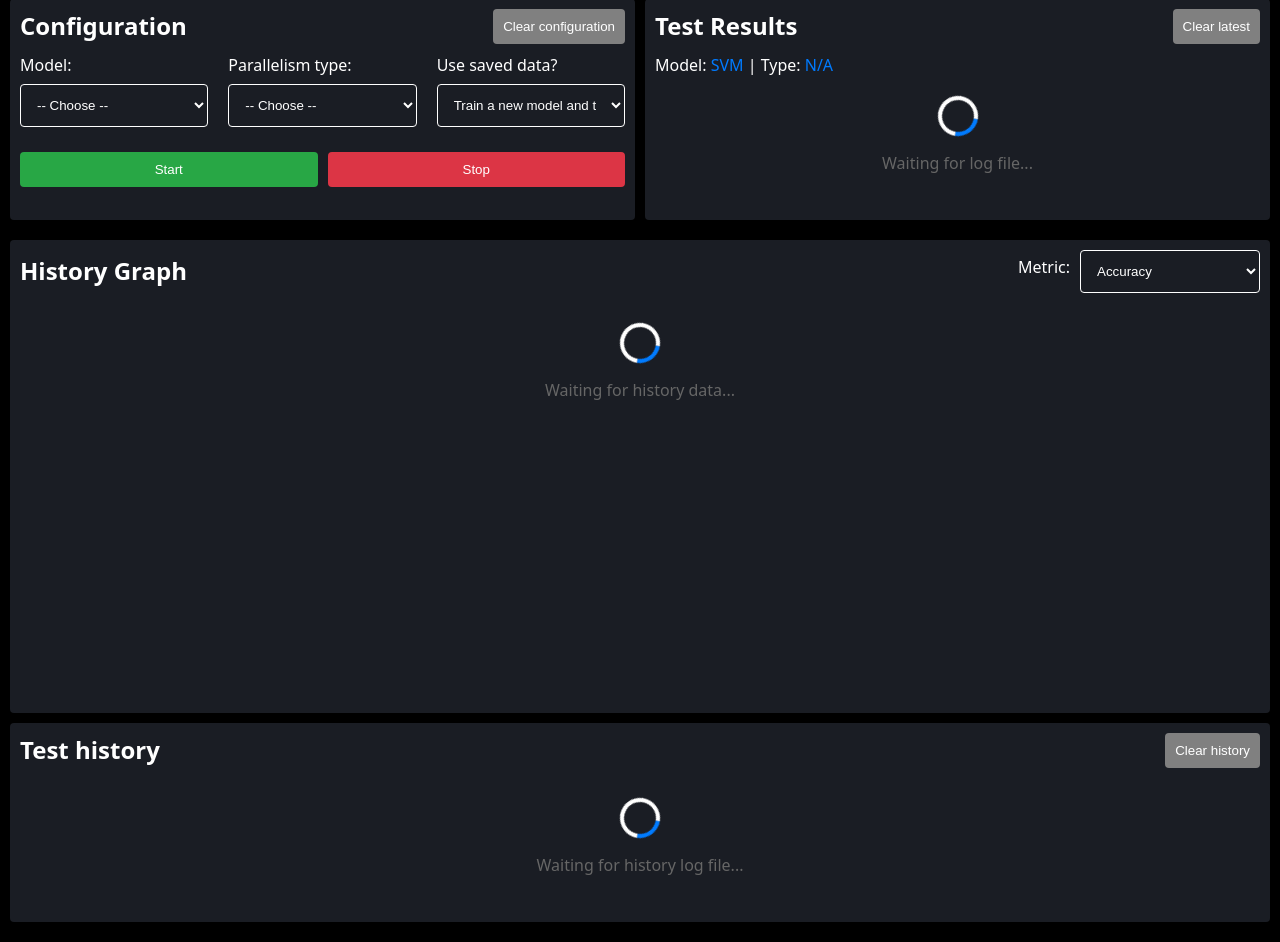
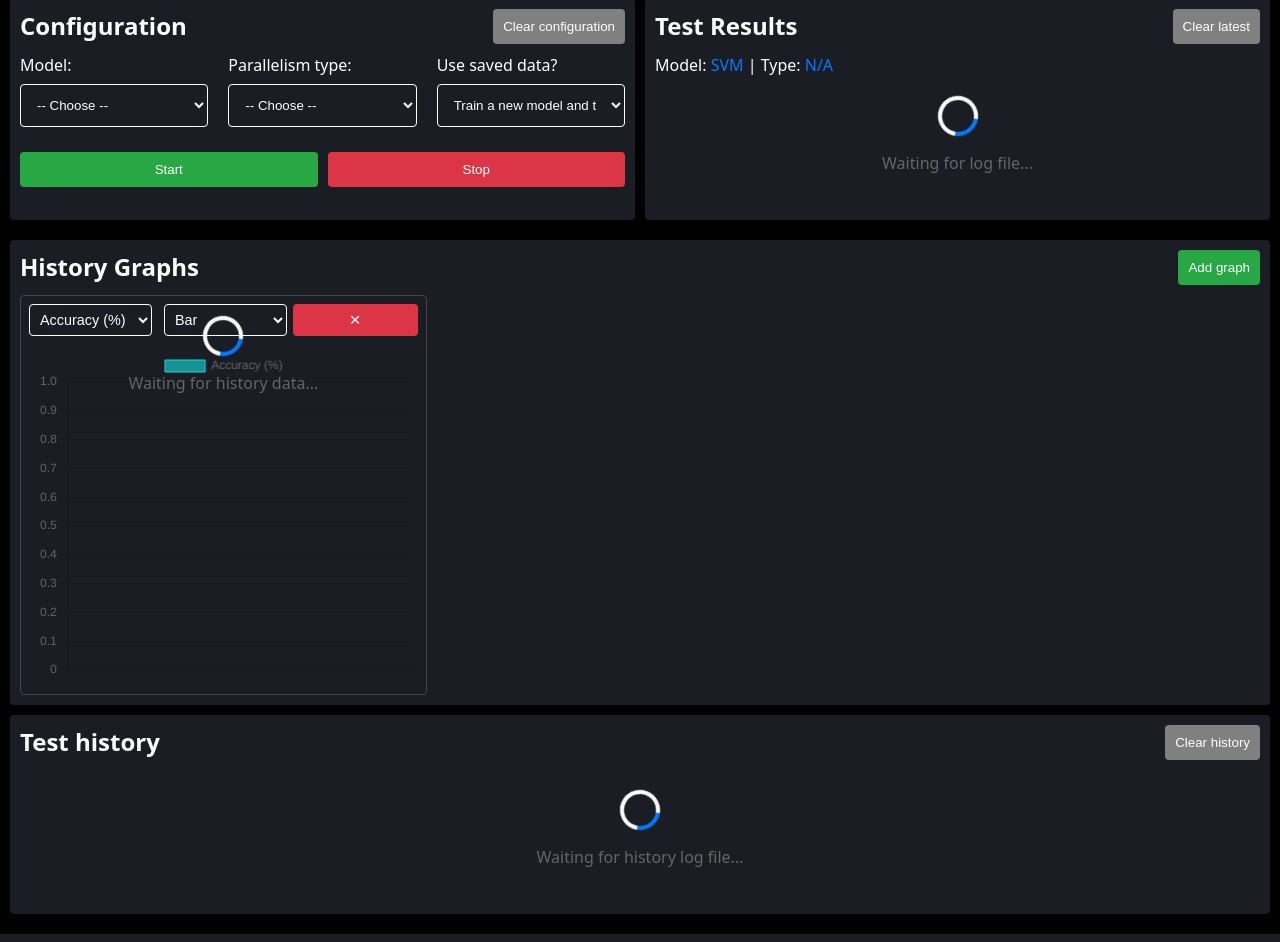
Before and after one commit to linham-8/D0020E_RPI_Cluster_Project, a Python web app: template code/flask/templates/index.html in a window 1280 px wide. Shown: the part 113-1055 px from the top of the page. Run offline with Jinja, Linux system fonts and the light colour scheme; the template is opened without the code that fills it, so the values that code supplies are empty.

Commit message:
Pushar för daniel så jag kan merga

```diff
--- a/code/flask/static/css/styles.css
+++ b/code/flask/static/css/styles.css
@@ -223,26 +223,76 @@ td {
     margin-top: 10px;
 }
 
-.graph-container {
-    position: relative;
-    width: 100%;
-    height: 400px; /* CRITICAL: gives canvas visible height */
+/* tiling manager container */
+.graph-tiles {
+    display: grid;
+    gap: 10px;
+    grid-template-columns: repeat(auto-fill, minmax(320px, 1fr));
+    grid-auto-rows: 400px;
 }
 
-#history-chart {
+.tile {
+    background: #1a1d24;
+    border: 1px solid #444;
+    border-radius: 4px;
+    padding: 8px;
+    display: flex;
+    flex-direction: column;
+    position: relative;
+    min-height: 400px;
+}
+
+.tile[draggable="true"] {
+    cursor: move;
+}
+
+.tile-header {
+    display: flex;
+    gap: 6px;
+    align-items: center;
+    margin-bottom: 6px;
+    flex-wrap: wrap;
+}
+
+.tile-header select {
+    flex: 1;
+    min-width: 120px;
+    padding: 6px;
+    background: #1a1d24;
+    color: white;
+    border: 1px solid white;
+    border-radius: 4px;
+    font-size: 0.9rem;
+}
+
+.tile-header button.remove-btn {
+    background: #dc3545;
+    color: white;
+    border: none;
+    border-radius: 4px;
+    padding: 2px 8px;
+    cursor: pointer;
+    font-size: 1.2rem;
+    line-height: 1;
+    height: 32px;
+}
+
+.tile-canvas {
+    position: relative;
+    flex: 1;
+    width: 100%;
+    min-height: 300px;
+}
+
+.tile-canvas canvas {
     width: 100% !important;
     height: 100% !important;
 }
 
-/* Optional: make metric selector look nicer */
-
-.controls {
-    display: flex;
-    align-items: center;
-    gap: 10px;
+.tile-loader {
+    position: absolute;
+    top: 0;
+    left: 0;
+    right: 0;
+    bottom: 0;
 }
-
-.controls select {
-    width: auto;
-    min-width: 180px;
-}
--- a/code/flask/static/js/Graphs.js
+++ b/code/flask/static/js/Graphs.js
@@ -1,6 +1,43 @@
-// Fetch history and render an accuracy-over-runs chart using Chart.js
+// dynamic tiling manager for history charts
 (function () {
-    let chart = null;
+    function log(msg) {
+        console.log(msg);
+        let d = document.getElementById('debug');
+        if (!d) {
+            d = document.createElement('pre');
+            d.id = 'debug';
+            d.style.color = 'white';
+            d.style.background = 'rgba(0,0,0,0.75)';
+            d.style.padding = '4px';
+            d.style.position = 'fixed';
+            d.style.top = '0';
+            d.style.left = '0';
+            d.style.zIndex = '9999';
+            d.style.maxHeight = '200px';
+            d.style.overflow = 'auto';
+            document.body.appendChild(d);
+        }
+        d.textContent += msg + "\n";
+    }
+   // log('Graphs.js loaded');
+    const labelMap = {
+        'accuracy': 'Accuracy (%)',
+        'throughput': 'Throughput',
+        'training_time': 'Training Time (s)',
+        'test_time': 'Test Time (s)',
+        'latency_per_batch': 'Latency per batch (ms)',
+        'epochs': 'Epochs'
+    };
+
+    // handlers map metric key to extractor from history entry
+    const metricHandlers = {
+        accuracy: h => (h.tests && h.tests[0] ? h.tests[0].accuracy : null),
+        test_time: h => (h.tests && h.tests[0] ? h.tests[0].test_time : null),
+        latency_per_batch: h => h.latency_per_batch_ms || (h.tests && h.tests[0] ? h.tests[0].inference_latency_ms : null),
+        throughput: h => h.throughput,
+        training_time: h => h.training_time,
+        epochs: h => h.epochs
+    };
 
     function formatTimestamp(ts) {
         try {
@@ -10,20 +47,19 @@
         return ts;
     }
 
-    function buildChart(ctx, labels, data, displayLabel, isPercent) {
+    function buildChart(ctx, labels, data, displayLabel, isPercent, chartType = 'bar') {
         return new Chart(ctx, {
-            type: 'bar',
+            type: chartType,
             data: {
-                labels: labels,
+                labels,
                 datasets: [{
                     label: displayLabel,
-                    data: data,
+                    data,
                     borderColor: 'rgb(32, 215, 215)',
                     backgroundColor: 'rgba(25, 158, 158, 0.91)',
                     borderWidth: 1,
                     maxBarThickness: 48,
-                    //tension: 0.2,
-                    //fill: true,
+                    tension: 0.2,
                 }]
             },
             options: {
@@ -33,16 +69,13 @@
                 layout: { padding: 8 },
                 scales: {
                     y: { beginAtZero: true },
-                    x: {
-                        ticks: { autoSkip: false },
-                        title: { display: false }
-                    }
+                    x: { ticks: { autoSkip: false }, title: { display: false } }
                 },
                 plugins: {
                     tooltip: {
                         callbacks: {
-                            label: function(context) {
-                                let v = context.formattedValue;
+                            label: function(ctx) {
+                                let v = ctx.formattedValue;
                                 return isPercent ? `${v} %` : v;
                             }
                         }
@@ -52,86 +85,188 @@
         });
     }
 
-    async function refreshChart() {
-        try {
-            const res = await fetch('/api/history');
-            const history = await res.json();
+    let historyData = [];
+    const tiles = [];
 
-            const canvas = document.getElementById('history-chart');
-            const loader = document.getElementById('graph-loader');
+    function updateAllCharts() {
+        tiles.forEach(tile => {
+            if (!tile.canvas || !tile.canvas.parentElement) return;
 
-            if (!history || history.length === 0) {
-                if (canvas) canvas.style.display = 'none';
-                if (loader) loader.style.display = 'block';
-                return;
-            }
-
-            const metricSelect = document.getElementById('metric-select');
-            const selectedMetric = metricSelect ? metricSelect.value : 'accuracy';
-
-            // Prefer showing the parallelism type on the x-axis; fall back to timestamp/run number
-            const labels = history.map((h, i) => {
+            const metric = tile.metricSelect.value;
+            const chartType = tile.typeSelect ? tile.typeSelect.value : 'bar';
+            const labels = historyData.map((h, i) => {
                 if (h.parallelism_type) return h.parallelism_type;
                 if (h.timestamp) return formatTimestamp(h.timestamp);
                 return `Run ${i+1}`;
             });
-            const data = history.map(h => {
-                const v = parseFloat(h[selectedMetric]);
+            const handler = metricHandlers[metric] || (h => parseFloat(h[metric]));
+            const data = historyData.map(h => {
+                const raw = handler(h);
+                const v = parseFloat(raw);
                 return Number.isFinite(v) ? v : null;
             });
+            const isPercent = metric === 'accuracy';
+            const displayLabel = labelMap[metric] || metric;
 
-            if (loader) loader.style.display = 'none';
-            if (canvas) {
-                canvas.style.display = 'block';
-                // give the canvas a fixed visual height for better resolution
-                canvas.style.width = '100%';
-                canvas.style.height = '360px';
+            const rect = tile.canvas.parentElement.getBoundingClientRect();
+            const width = rect.width || 300;
+            const height = rect.height || 300;
+
+            if (width === 0 || height === 0) {
+                return;
             }
 
-            const ctx = canvas.getContext('2d');
-            // ensure high-DPI rendering matches display size
-            const scale = window.devicePixelRatio || 1;
-            ctx.canvas.width = ctx.canvas.clientWidth * scale;
-            ctx.canvas.height = ctx.canvas.clientHeight * scale;
-            ctx.scale(scale, scale);
-
-            const labelMap = {
-                'accuracy': 'Accuracy (%)',
-                'throughput': 'Throughput',
-                'training_time': 'Training time (s)',
-                'test_time': 'Test time (s)',
-                'latency_per_batch': 'Latency per batch (ms)',
-                'epochs': 'Epochs'
-            };
-            const isPercent = selectedMetric === 'accuracy';
-            const displayLabel = labelMap[selectedMetric] || selectedMetric;
-
-            if (chart) {
-                chart.data.labels = labels;
-                chart.data.datasets[0].data = data;
-                chart.data.datasets[0].label = displayLabel;
-                chart.options.plugins.tooltip.callbacks.label = function(context) {
+            if (tile.chart) {
+                tile.chart.config.type = chartType;
+                tile.chart.data.labels = labels;
+                tile.chart.data.datasets[0].data = data;
+                tile.chart.data.datasets[0].label = displayLabel;
+                tile.chart.options.plugins.tooltip.callbacks.label = function(context) {
                     let v = context.formattedValue;
                     return isPercent ? `${v} %` : v;
                 };
-                chart.update();
+                tile.chart.update();
             } else {
-                chart = buildChart(ctx, labels, data, displayLabel, isPercent);
+                try {
+                    const ctx = tile.canvas.getContext('2d');
+                    const scale = window.devicePixelRatio || 1;
+                    ctx.canvas.width = width * scale;
+                    ctx.canvas.height = height * scale;
+                    ctx.scale(scale, scale);
+                    tile.chart = buildChart(ctx, labels, data, displayLabel, isPercent, chartType);
+                } catch (err) {
+                    console.error('Failed to create chart:', err);
+                }
             }
+        });
+    }
 
-            // attach change handler once
-            if (metricSelect && !metricSelect._listenerAttached) {
-                metricSelect.addEventListener('change', () => refreshChart());
-                metricSelect._listenerAttached = true;
-            }
+    async function fetchHistory() {
+        try {
+            const res = await fetch('/api/history');
+            const json = await res.json();
+            historyData = json || [];
+            updateAllCharts();
+            document.querySelectorAll('.tile-loader').forEach(l => l.style.display = historyData.length ? 'none' : 'block');
         } catch (err) {
-            console.error('Failed to refresh chart:', err);
+            console.error('Failed to fetch history:', err);
         }
     }
 
-    // Initial render and periodic refresh
+    function makeTileElement() {
+        const tile = document.createElement('div');
+        tile.className = 'tile';
+        tile.setAttribute('draggable', 'true');
+
+        const header = document.createElement('div');
+        header.className = 'tile-header';
+
+        const select = document.createElement('select');
+        Object.keys(labelMap).forEach(key => {
+            const opt = document.createElement('option');
+            opt.value = key;
+            opt.textContent = labelMap[key];
+            select.appendChild(opt);
+        });
+        select.value = 'accuracy';
+        header.appendChild(select);
+
+        const typeSelect = document.createElement('select');
+        ['bar','line'].forEach(t => {
+            const opt = document.createElement('option');
+            opt.value = t;
+            opt.textContent = t.charAt(0).toUpperCase() + t.slice(1);
+            typeSelect.appendChild(opt);
+        });
+        typeSelect.value = 'bar';
+        typeSelect.style.marginLeft = '6px';
+        header.appendChild(typeSelect);
+
+        const removeBtn = document.createElement('button');
+        removeBtn.type = 'button';
+        removeBtn.className = 'remove-btn';
+        removeBtn.textContent = '×';
+        header.appendChild(removeBtn);
+
+        const loader = document.createElement('div');
+        loader.className = 'waiting-card tile-loader';
+        loader.innerHTML = `<div class="spinner"></div><p>Waiting for history data...</p>`;
+
+        const canvasWrap = document.createElement('div');
+        canvasWrap.className = 'tile-canvas';
+        const c = document.createElement('canvas');
+        canvasWrap.appendChild(c);
+
+        tile.appendChild(header);
+        tile.appendChild(loader);
+        tile.appendChild(canvasWrap);
+
+        return { tile, select, removeBtn, canvas: c, loader, typeSelect };
+    }
+
+    function addTile() {
+        //log('addTile called');
+        const container = document.getElementById('graph-tiles');
+        if (!container) {
+            console.error('graph-tiles container not found');
+            return;
+        }
+        const { tile, select, removeBtn, canvas, loader, typeSelect } = makeTileElement();
+        container.appendChild(tile);
+        const tileObj = { tile, metricSelect: select, typeSelect, canvas, loader, chart: null };
+        tiles.push(tileObj);
+
+        select.addEventListener('change', updateAllCharts);
+        typeSelect.addEventListener('change', updateAllCharts);
+        removeBtn.addEventListener('click', () => {
+            container.removeChild(tile);
+            const idx = tiles.indexOf(tileObj);
+            if (idx !== -1) tiles.splice(idx, 1);
+        });
+
+        enableDrag(tile);
+
+        requestAnimationFrame(() => {
+            updateAllCharts();
+        });
+    }
+
+    let dragSrc = null;
+    function enableDrag(el) {
+        el.addEventListener('dragstart', e => {
+            dragSrc = el;
+            e.dataTransfer.effectAllowed = 'move';
+        });
+        el.addEventListener('dragover', e => {
+            e.preventDefault();
+            e.dataTransfer.dropEffect = 'move';
+        });
+        el.addEventListener('drop', e => {
+            e.stopPropagation();
+            if (dragSrc && dragSrc !== el) {
+                const parent = el.parentNode;
+                parent.insertBefore(dragSrc, el.nextSibling);
+            }
+        });
+    }
+
     document.addEventListener('DOMContentLoaded', () => {
-        refreshChart();
-        setInterval(refreshChart, 2000);
+        //log('DOMContentLoaded fired');
+        //alert('Graphs.js DOMContentLoaded');
+        const addBtn = document.getElementById('add-tile');
+        if (addBtn) {
+           // log('Add button found');
+            addBtn.addEventListener('click', () => {
+                //log('Add button clicked');
+                //alert('Add button clicked');
+                addTile();
+            });
+        } else {
+            //log('No add button present');
+            //alert('Add button missing');
+        }
+        addTile();
+        fetchHistory();
+        setInterval(fetchHistory, 2000);
     });
 })();
--- a/code/flask/templates/index.html
+++ b/code/flask/templates/index.html
@@ -124,30 +124,17 @@
             </section>
         </div>
 
-        <!-- Graph section -->
+        <!-- Graph section with tiling manager -->
         <section class="graph-section">
             <div class="title-bar">
-                <h2>History Graph</h2>
-                <div class="controls">
-                    <label for="metric-select">Metric:</label>
-                    <select id="metric-select">
-                        <option value="accuracy" selected>Accuracy</option>
-                        <option value="training_time">Training Time</option>
-                        <option value="test_time">Test Time</option>
-                        <option value="throughput">Throughput</option>
-                        <option value="latency_per_batch">Latency</option>
-                        <option value="epochs">Epochs</option>
-                    </select>
+                <h2>History Graphs</h2>
+                <div class="buttons">
+                    <button type="button" id="add-tile" class="btn-start">Add graph</button>
                 </div>
             </div>
 
-            <div class="graph-container">
-                <canvas id="history-chart" style="display: none;"></canvas>
-
-                <div id="graph-loader" class="waiting-card">
-                    <div class="spinner"></div>
-                    <p>Waiting for history data...</p>
-                </div>
+            <div id="graph-tiles" class="graph-tiles">
+                <!-- tiles will be injected here by Graphs.js -->
             </div>
         </section>
 
```
